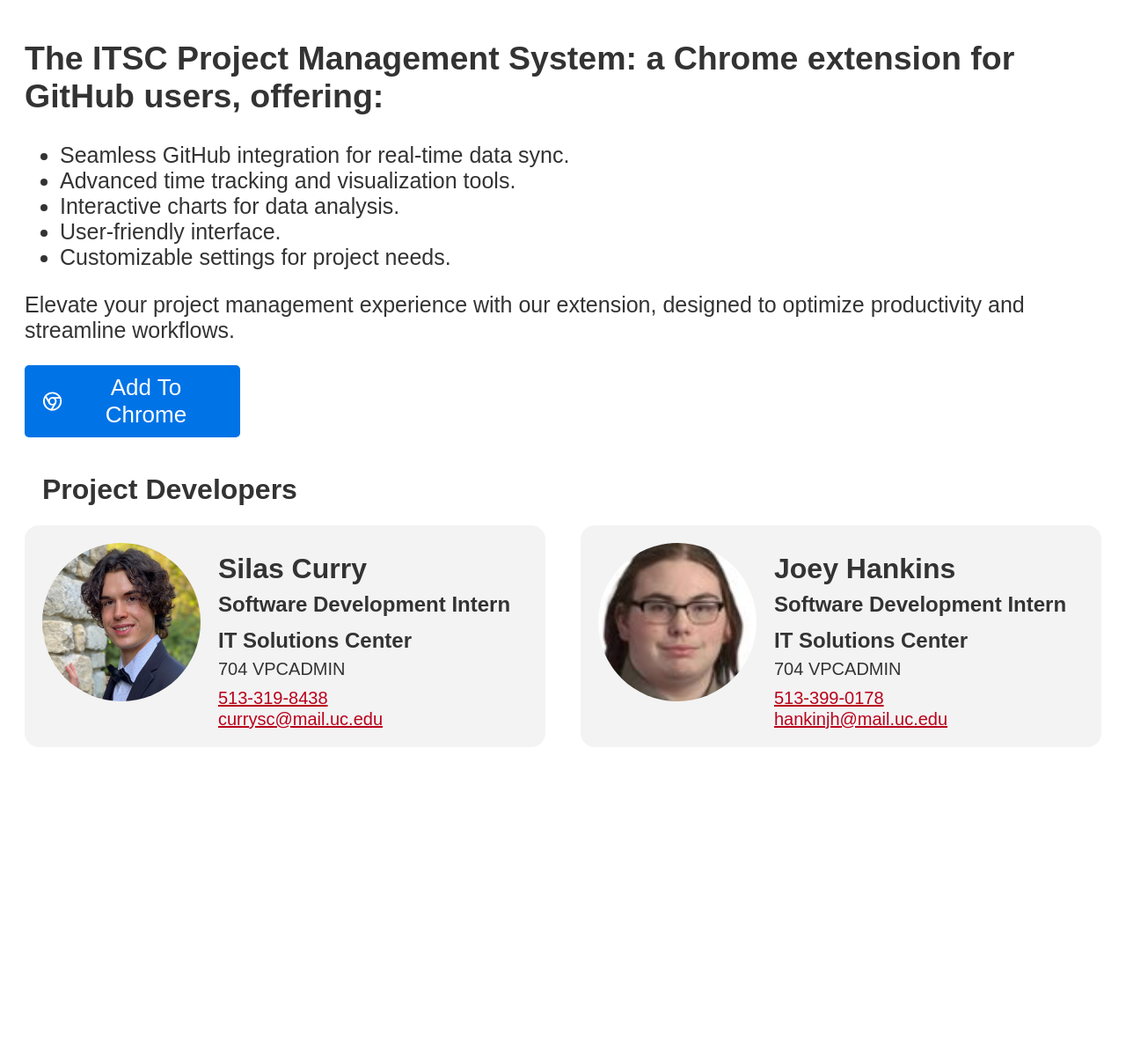
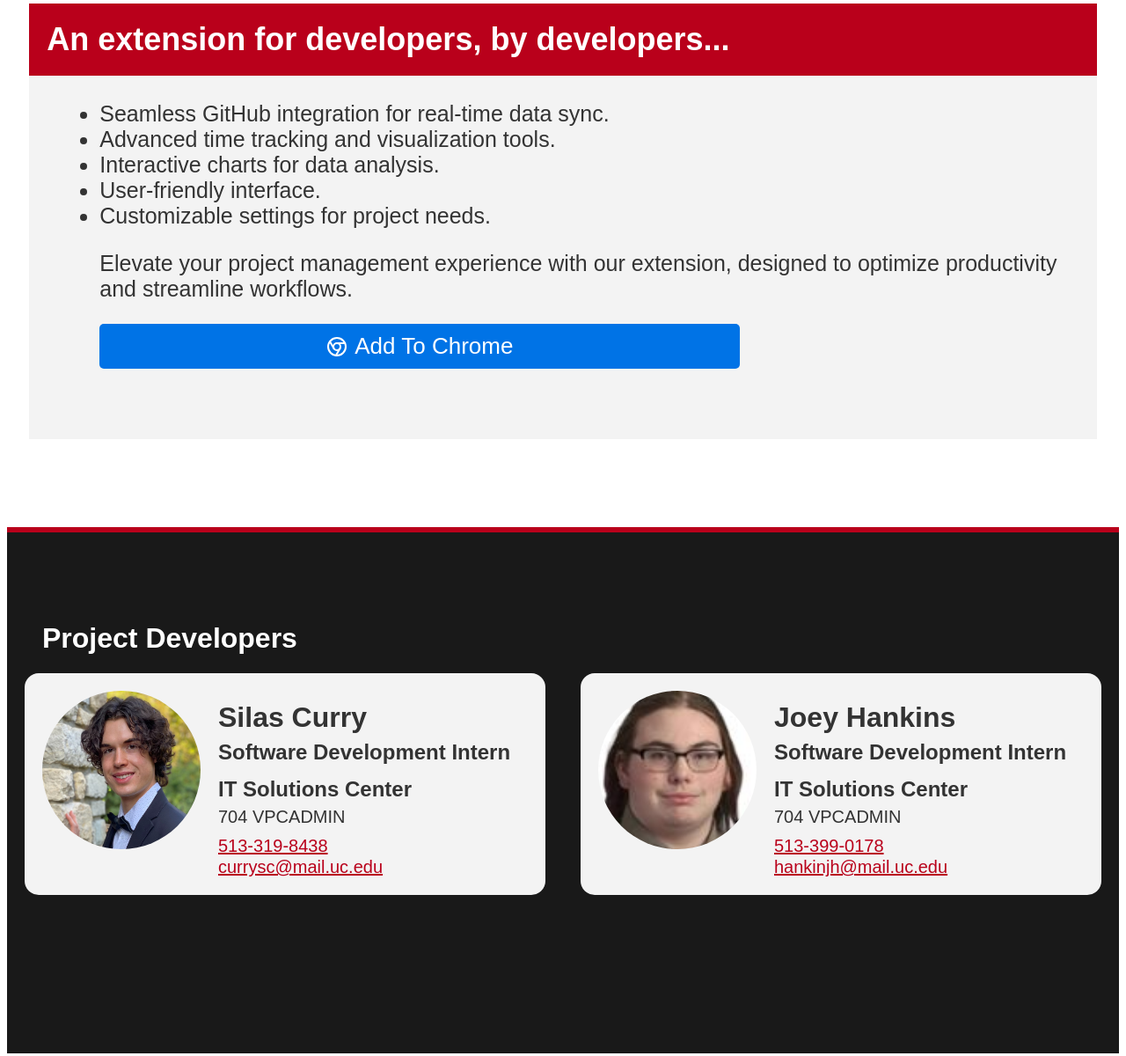
Before and after one commit to sil6s/ExtensionTest, a browser extension: page Website Container/index.html in a window 1280 px wide. Shown: the part 2542-3742 px from the top of the page at 88% size. Before the commit the page ends 3491 px from the top, so only its background shows below. Drawn offline with nearby package versions, Linux system fonts and the light colour scheme.

Commit message:
Added footer

```diff
--- a/Website Container/index.html
+++ b/Website Container/index.html
@@ -16,7 +16,7 @@
 
         <title>UC | ITSC PMS</title>
     </head>
-<body>
+    <body>
     <header>
         <a onclick="myFunction()">
             <!-- Your SVG for hamburger icon -->
@@ -125,15 +125,16 @@
 
 <div id="install">
     <div id="chromestore">
-        <h2>The ITSC Project Management System: a Chrome extension for GitHub users, offering:</h2>
-        <ul>
+        <h2 style="font-size: 36px; color: white; background-color: #b9001b; text-align: left; padding:20px;"> An extension for developers, by developers...</h2>
+
+        <ul style="padding-left:80px;">
             <li>Seamless GitHub integration for real-time data sync.</li>
             <li>Advanced time tracking and visualization tools.</li>
             <li>Interactive charts for data analysis.</li>
             <li>User-friendly interface.</li>
             <li>Customizable settings for project needs.</li>
         </ul>
-        <p>Elevate your project management experience with our extension, designed to optimize productivity and streamline workflows.</p>
+        <p style="padding-left: 80px;">Elevate your project management experience with our extension, designed to optimize productivity and streamline workflows.</p>
 
         <button id="install-button">
             <svg class="feather feather-chrome" fill="none" height="24" stroke="currentColor" stroke-linecap="round" stroke-linejoin="round" stroke-width="2" viewBox="0 0 24 24" width="24" xmlns="http://www.w3.org/2000/svg">
@@ -147,8 +148,9 @@
         </button>
     </div>
 </div>
-
-<h1 style="margin-left:40px">Project Developers</h1>
+</body>
+<footer>
+<h1 style="margin-left:40px; color: white;">Project Developers</h1>
 <div class="staff-container">
     <div class="staff">
         <img src="silas_image.jpg" alt="Silas Curry">
@@ -178,7 +180,7 @@
 </div>
 
 </div>
-<footer></footer>
+</footer>
 <script src="https://cdn.jsdelivr.net/npm/chart.js"></script>
 <script>
     // JavaScript for creating the bar chart
@@ -351,5 +353,4 @@
 
 
 
-</body>
 </html>
--- a/Website Container/website.css
+++ b/Website Container/website.css
@@ -15,6 +15,13 @@
     align-items: center;
 }
 
+footer {
+    background-color: #191919;
+    padding: 80px 0 80px 0;
+    margin-top:100px;
+    width: 100%;
+    border-top: 6px solid #b9001b;
+}
 
 .svg-logo {
     max-height: 60px; /* Maximum height set to 40px */
@@ -199,19 +206,19 @@
     margin: 0; /* Remove margin */
 }
 
-#install {
-    background-color: #b9001b;
-}
 #chromestore {
-    background-color: white;
-    padding: 20px;
+    background-color: rgb(243, 243, 243);
     font-size: 25px;
+    width: 96%;
+    margin:auto;
+    padding-bottom: 80px;
 }
 
 #install-button {
-    width: 20%;
+    width: 60%;
     border-radius: 5px;
     display: flex;
+    margin-left: 80px;
     align-items: center; /* Center items vertically */
     justify-content: center; /* Center items horizontally */
     padding: 10px 20px; /* Adjust padding as needed */
```
Also changed, not shown: 1 other file.
